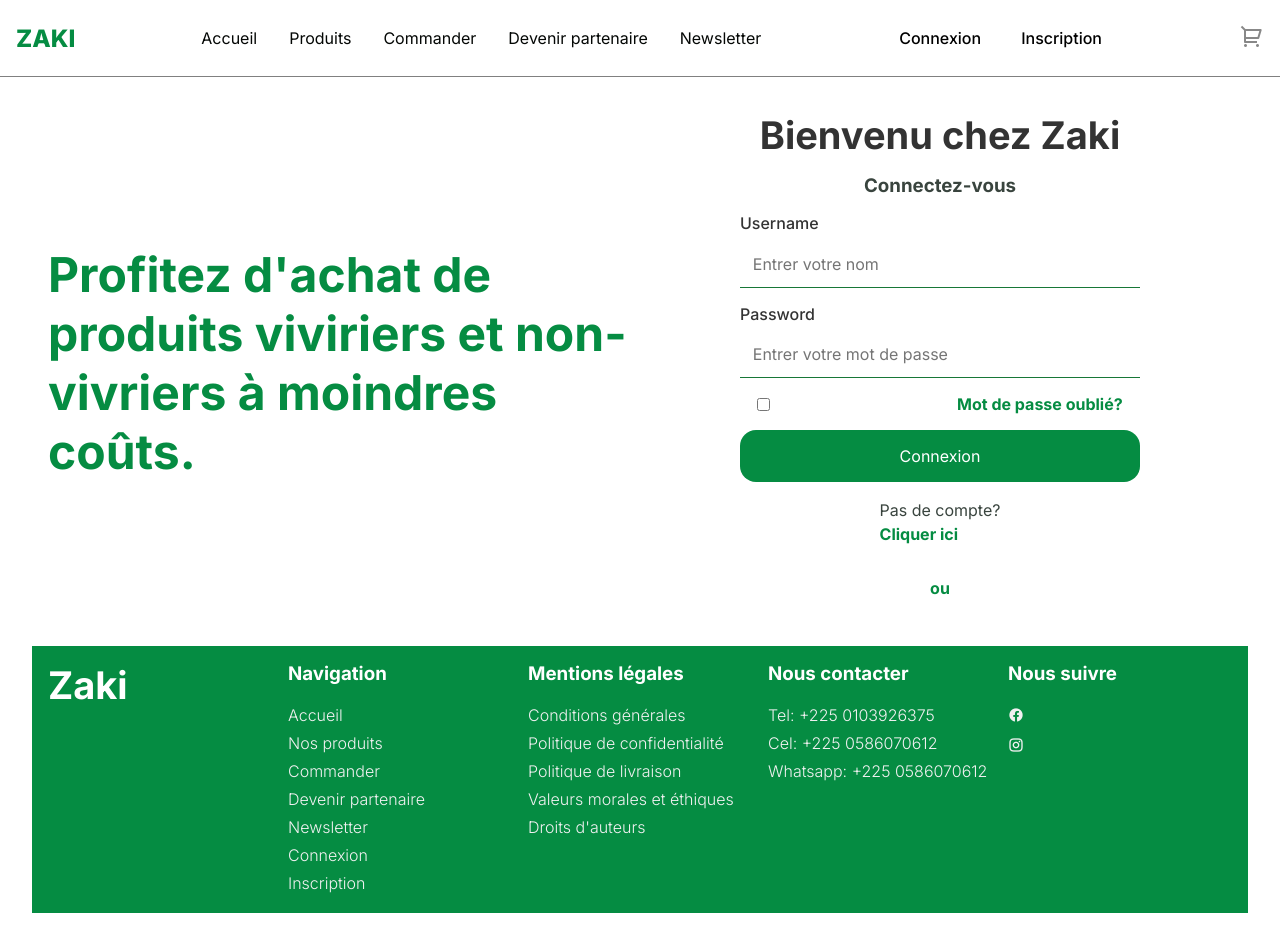
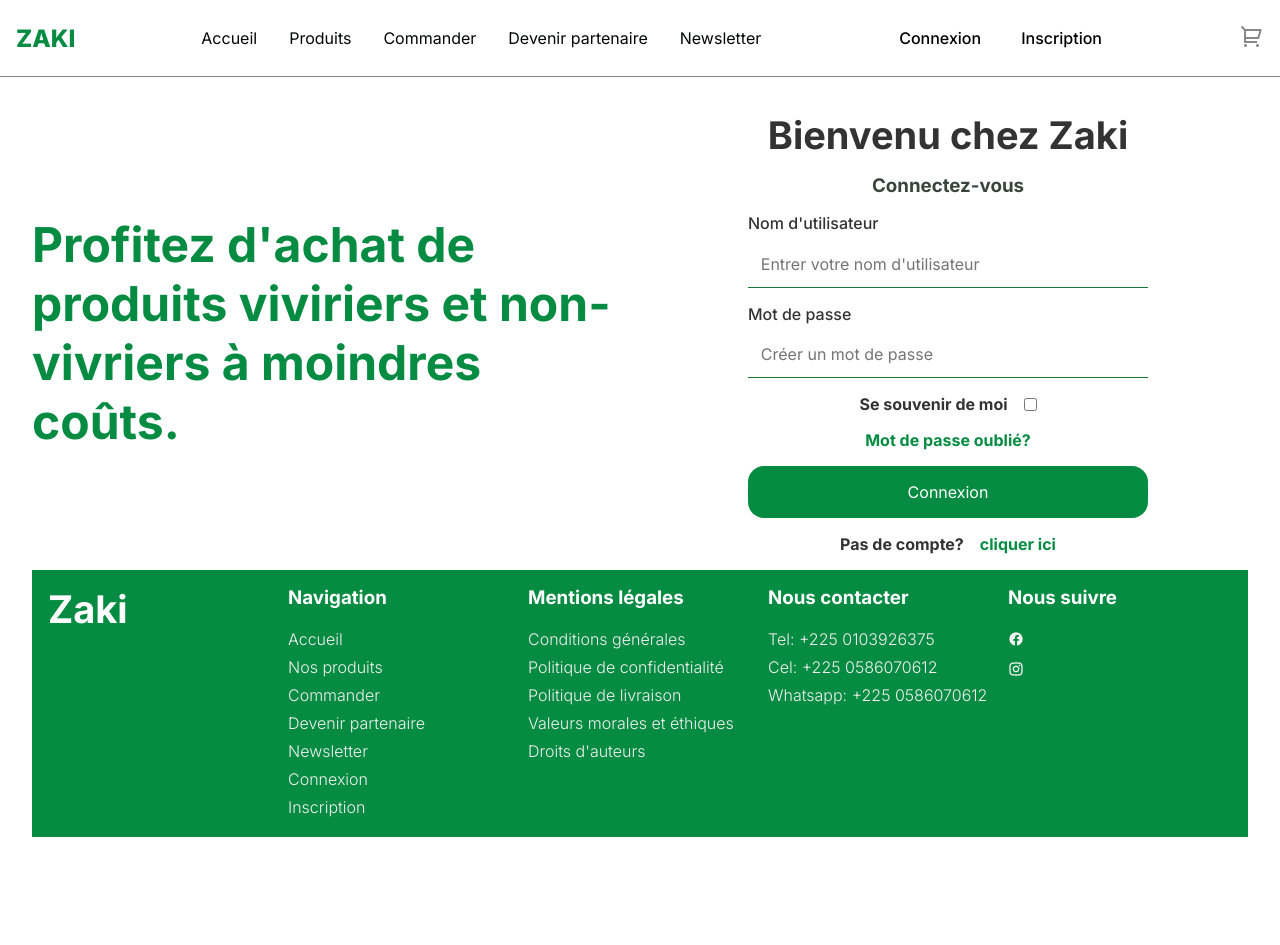
Before and after one commit to miakojean/zaki, a Vue app in the folder zaki front/: page /Login in a window 1280 px wide. After the commit the page ends 869 px from the top, so only its background shows below. Built offline with nearby package versions, Linux system fonts and the light colour scheme.

Commit message:
cleanning forms

```diff
--- a/zaki front/src/components/Authentication/InputGroup.vue
+++ b/zaki front/src/components/Authentication/InputGroup.vue
@@ -73,6 +73,7 @@ export default {
   flex-direction: column;
   align-items: flex-start;
   gap: 0.5rem;
+  width: 100%;
 }
 
 label {
@@ -83,7 +84,7 @@ label {
 .input__group input {
   padding: 0.8rem;
   width: 100%;
-  max-width: 400px;
+  max-width: 600px;
   border: none;
   border-bottom: 1px solid #177737;
   font-size: 1rem;
--- a/zaki front/src/views/LoginView.vue
+++ b/zaki front/src/views/LoginView.vue
@@ -2,6 +2,7 @@
     <div class="log">
         <NavBar />
         <section>
+
             <div class="login__page">
                 <h1>
                     Profitez d'achat de produits
@@ -9,6 +10,7 @@
                     moindres coûts.
                 </h1>
             </div>
+
             <div class="login__form flex_center">
                 <h4 class="login__head">
                     Bienvenu chez Zaki
@@ -17,30 +19,34 @@
                     Connectez-vous
                 </h3>
                 <InputGroup
-                    label="Username"
+                    label="Nom d'utilisateur"
                     type="text"
+                    id="username"
+                    name="username"
+                    placeholder="Entrer votre nom d'utilisateur"
                     v-model="user.username"
-                    placeholder="Entrer votre nom"
                 />
                 <InputGroup
-                    label="Password"
+                    label="Mot de passe"
                     type="password"
+                    id="password"
+                    name="password"
+                    placeholder="Créer un mot de passe"
                     v-model="user.password"
-                    placeholder="Entrer votre mot de passe"
                 />
                 <div class="remeber">
-                    <input type="checkbox" placeholder="Se souvenir de moi">
+                    <span>
+                        Se souvenir de moi
+                        <input type="checkbox" placeholder="Se souvenir de moi">
+                    </span>
                     <a href="#">
                         Mot de passe oublié?
                     </a>
                 </div>
                 <MainButton label="Connexion" @click="loginForm" />
-                <p>
-                    Pas de compte? <span>Cliquer ici</span>
-                </p>
-                <div class="separator">
-                    <span>ou</span>
-                </div>
+                <span>
+                    Pas de compte? <router-link to="/registration"> cliquer ici </router-link>
+                </span>
                 <p v-if="errorMessage" class="error">{{ errorMessage }}</p>
                 <p v-if="successMessage" class="success">{{ successMessage }}</p>
             </div>
@@ -157,18 +163,28 @@ input:focus{
 
 p{
     font-weight: 400;
+
 }
 
 span{
+    color:#333;
+    font-weight: 700;
+    text-align: center;
+    justify-content: center;
+}
+
+span a{
+    text-decoration: none;
     color: #058C42;
-    font-weight: 700;
 }
 
 .remeber{
     display: flex;
+    flex-direction: column;
     justify-content: space-around;
     align-items: center;
-    width: 100%;
+    gap: 1rem;
+
 }
 
 .remeber a{
@@ -208,6 +224,11 @@ span{
         display: flex;
         align-items: center;
     }
+    .remeber{
+    display: flex;
+    justify-content: space-around;
+    align-items: center;
+    }
 
 }
 </style>
--- a/zaki front/src/views/Registration.vue
+++ b/zaki front/src/views/Registration.vue
@@ -12,10 +12,12 @@
 
         </div>
 
-        <div class="container">
-            <div class="regist__form">
-                <h4>Incription</h4>
-                <form action="">
+
+        <div class="regist__form flex_center">
+            <h4>Bienvenu chez Zaki</h4>
+                <h3>
+                    Inscrivez-vous
+                </h3>
                 <div class="step" v-if="step === 1">
                     <InputGroup
                         label="Nom de famille"
@@ -61,7 +63,7 @@
                         v-model="user.password"
                     />
                 </div>
-                </form>
+
             <div class="prevnext">
                 <span v-if="step > 1" @click="prevStep">
                     <i class="ri-arrow-left-line"> </i>
@@ -72,7 +74,6 @@
                     @click="nextStep"
                 />
 
-                </div>
             </div>
         </div>
     </section>
@@ -167,7 +168,7 @@ export default {
 
 <style>
 section{
-    padding: 5rem 1rem 1rem 1rem;
+    padding-top: 4rem;
 
 }
 
@@ -175,12 +176,25 @@ section{
     display: none;
 }
 
-.regist__form{
+.flex_center{
     display: flex;
     flex-direction: column;
+    justify-content: center;
     align-items: center;
-    justify-content: center;
-    gap: 2rem;
+    gap: 1rem;
+}
+
+.regist__form{
+    padding: 1rem;
+}
+
+.input__group{
+    display: flex;
+    flex-direction: column;
+    justify-content: left;
+    gap: 0.5rem;
+    width: 100%;
+    max-width: 400px
 }
 
 .step{
@@ -188,7 +202,9 @@ section{
     flex-direction: column;
     align-items: center;
     justify-content: center;
+    width: 100%;
     gap: 2rem;
+    padding: 0;
 }
 
 .prevnext{
@@ -233,6 +249,9 @@ button{
         display: flex;
         align-items: center;
     }
+    form{
+    width: 100%;
+    }
 
 }
 </style>
```
Lines whose indentation alone changed are shown as unchanged.
